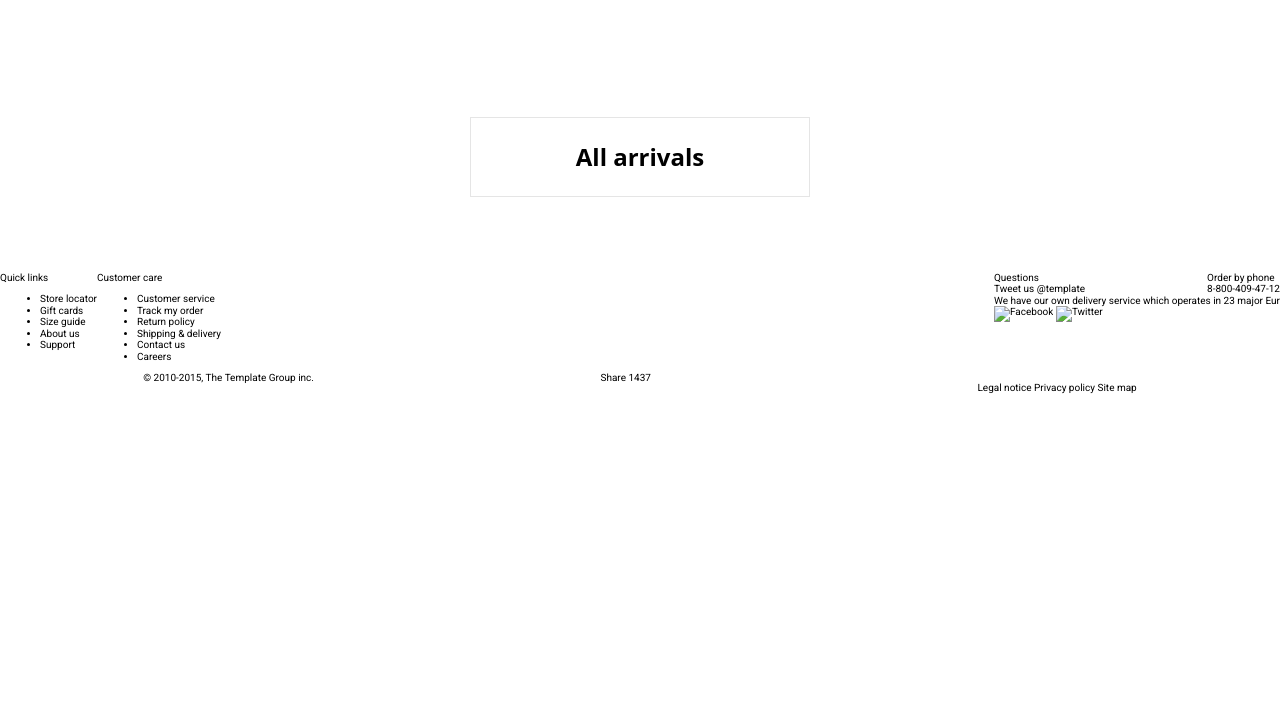
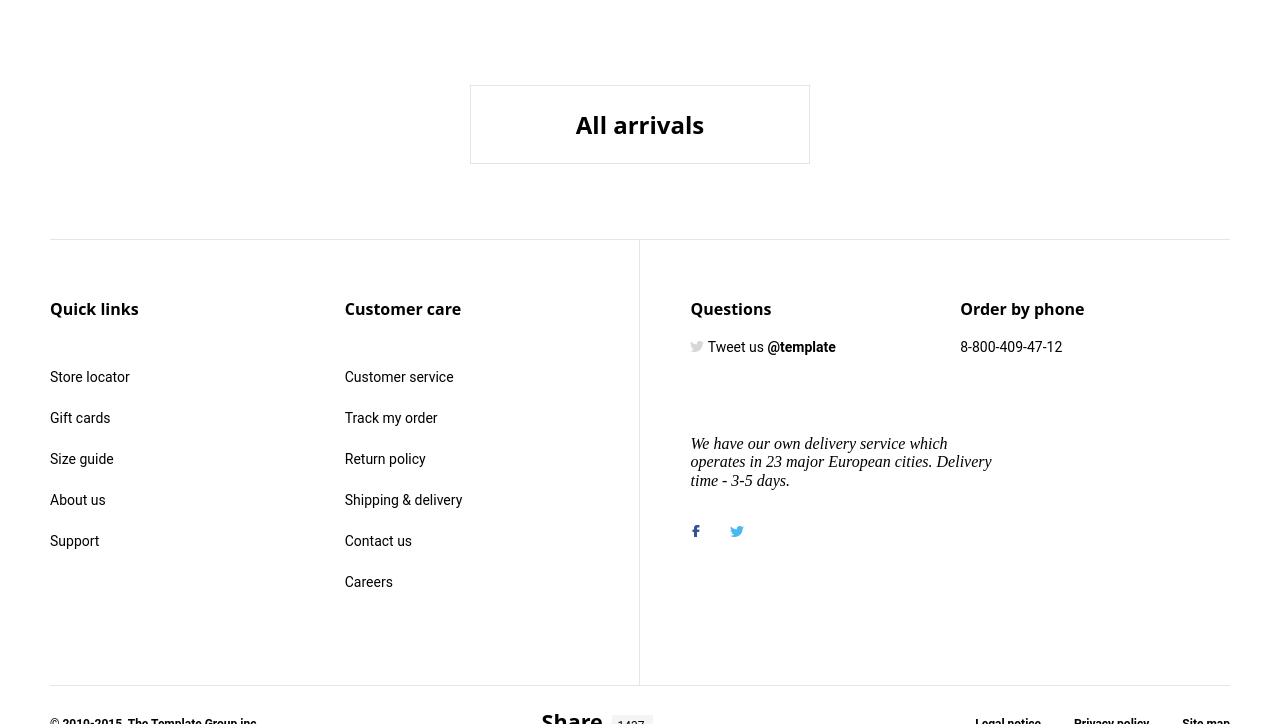
Before and after one commit to rademax/final_project, a plain HTML site: page start.html in a window 1280 px wide. Shown: the part 2076-2800 px from the top of the page. Before the commit the page ends 2480 px from the top, so only its background shows below. Drawn offline with nearby package versions, Linux system fonts and the light colour scheme.

Commit message:
Finish start page

```diff
--- a/css/main.css
+++ b/css/main.css
@@ -1,16 +1,10 @@
 @charset "UTF-8";
-
-@import url('https://fonts.googleapis.com/css?family=Roboto:400,700');
 
 html {
     width: 100%;
 }
 
 body {
-    margin: 0 auto;
-    min-width: 1006px;
-    width: auto;
-    max-width: 1300px;
     font-family: 'Roboto', sans-serif;
     font-size: 10px;
 }
@@ -20,10 +14,12 @@ a {
     color: #000000;
 }
 
+.wrap {
+    margin: 0 auto;
+    max-width: 1180px;
+}
+
 .header {
-    min-width: 1006px;
-    width: auto;
-    max-width: 1180px;
     margin: 0 auto;
     padding-top: 20px;
 }
@@ -80,8 +76,7 @@ a {
 
 .menu__list li {
     display: inline;
-    /*padding-right: 60px;*/
-    padding-right: 4em;
+    margin-right: 4em;
 }
 
 .menu__list li:last-child {
@@ -108,12 +103,14 @@ a {
 }
 
 .slider {
+    margin: 0 auto;
+    max-width: 1300px;
     position: relative;
-    max-width: 1300px;
 }
 
 .slider__list {
-    border: 1px solid #e5e5e5;
+    border-top: 1px solid #e5e5e5;
+    border-bottom: 1px solid #e5e5e5;
 }
 
 .slider__item {
@@ -129,6 +126,7 @@ a {
 }
 
 .slider__item-link img {
+    display: block;
     text-align: center;
     min-width: 1006px;
     width: 100%;
@@ -141,7 +139,7 @@ a {
     justify-content: center;
     align-items: center;
     text-align: center;
-    top: 330px;
+    top: calc(50% - 110px);
     height: 110px;
     width: 35px;
     color: #ffffff;
@@ -187,8 +185,9 @@ a {
 
 .banner {
     position: relative;
-    width: 52%;
-    border: 1px solid #e5e5e5;
+    width: 50%;
+    border-top: 1px solid #e5e5e5;
+    border-bottom: 1px solid #e5e5e5;
 }
 
 .banner__properties {
@@ -213,6 +212,7 @@ a {
 }
 
 .banner__item-link img {
+    display: block;
     width: 100%;
 }
 
@@ -276,7 +276,6 @@ a {
 }
 
 .new-products__all-products {
-
     margin: 120px auto 0;
     display: block;
     box-sizing: border-box;
@@ -296,15 +295,46 @@ a {
 .footer__navigation {
     display: flex;
     justify-content: space-between;
+    border-top: 1px solid #e5e5e5;
+    border-bottom: 1px solid #e5e5e5;
+}
+
+.footer__left, .footer__right {
+    width: 50%;
+    padding-bottom: 70px;
 }
 
 .footer__left {
     display: flex;
     justify-content: space-between;
+    border-right: 1px solid #e5e5e5;
 }
 
-.footer__right {
+.footer__menu {
+    width: 50%;
+}
 
+.footer__title {
+    margin-top: 60px;
+    font-family: 'Open Sans', sans-serif;
+    font-weight: 700;
+    font-size: 1.6em;
+}
+
+.footer__menu-list {
+    margin-top: 50px;
+    padding-left: 0;
+}
+
+.footer__menu-list li {
+    list-style: none;
+    margin-bottom: 25px;
+    font-family: 'Roboto', sans-serif;
+    font-size: 1.4em;
+}
+
+.footer__menu-list a:hover {
+    border-bottom: 1px solid #000000;
 }
 
 .footer__contacts {
@@ -314,9 +344,82 @@ a {
 
 .footer__additional {
     display: flex;
-    justify-content: space-around;
+    justify-content: space-between;
+    align-items: center;
 }
 
 .footer__links-list li {
     display: inline-block;
 }
+
+.footer__right {
+    box-sizing: border-box;
+    padding-left: 50px;
+}
+
+.footer__block {
+    width: 50%;
+    /*padding-left: 50px;*/
+}
+
+.footer__link-tweet, .footer__link-phone {
+    display: inline-block;
+    margin-top: 20px;
+    font-family: 'Roboto', sans-serif;
+    font-size: 1.4em;
+}
+
+.footer__link-tweet span {
+    font-weight: 700;
+}
+
+.footer__description {
+    margin-top: 80px;
+    width: 305px;
+    font-family: 'Times New Roman', sans-serif;
+    font-style: italic;
+    font-size: 1.6em;
+}
+
+.footer__social {
+    margin-top: 35px;
+}
+
+.footer__social .footer__link {
+    margin-right: 25px;
+}
+
+.footer__additional {
+    padding: 20px 0;
+    font-family: 'Roboto', sans-serif;
+    font-size: 1.2em;
+    font-weight: 700;
+}
+
+.footer__share-link {
+    font-family: 'Open Sans', sans-serif;
+    font-size: 1.8em;
+}
+
+.footer__share-link .counter {
+    display: inline-block;
+    width: 45px;
+    height: 20px;
+    padding-top: 5px;
+    text-align: center;
+    font-family: 'Roboto', sans-serif;
+    font-size: 12px;
+    font-weight: 400;
+}
+
+.footer__share-link .counter {
+    background-image: url('../img/share_bg.png');
+}
+
+.footer__links-list li {
+    padding-right: 30px;
+}
+
+.footer__links-list li:last-child {
+    padding-right: 0;
+}
--- a/start.html
+++ b/start.html
@@ -9,7 +9,7 @@
   <link rel="stylesheet" href="css/main.css">
 </head>
 <body>
-  <header class="header header--main">
+  <header class="header header--main wrap">
     <div class="header__top">
       <a href="#" class="header__logo-link">Template</a>
       <div class="header--right">
@@ -59,6 +59,7 @@
     </ul>
   </section>
 
+  <div class="wrap">
     <section class="banners">
       <div class="banner">
         <a class="banner__item-link" href="#"><img src="/img/banners/banner_left.jpg" alt="Banner left"></a>
@@ -134,7 +135,7 @@
             </ul>
           </nav>
           <nav class="footer__menu">
-          <div class="footer__menu-title">Customer care</div>
+            <div class="footer__title">Customer care</div>
             <ul class="footer__menu-list">
               <li><a href="#">Customer service</a></li>
               <li><a href="#">Track my order</a></li>
@@ -149,26 +150,25 @@
           <div class="footer__contacts">
             <div class="footer__block">
               <div class="footer__title">Questions</div>
-            <div class="footer__icon"></div>
-            <a class="footer__link" href="#">Tweet us <span>@template</span></a>
+              <a class="footer__link-tweet" href="#"><img src="/img/icon_tweet.png" alt="Tweet us"> Tweet us <span>@template</span></a>
             </div>
             <div class="footer__block">
               <div class="footer__title">Order by phone</div>
-            <a class="phone" href="tel: +8-800-409-47-12">8-800-409-47-12</a>
+              <a class="footer__link-phone" href="tel: +8-800-409-47-12">8-800-409-47-12</a>
             </div>
           </div>
           <div class="footer__description">
-          We have our own delivery service which operates in 23 major Eur
+              We have our own delivery service which operates in 23 major European cities. Delivery time - 3-5 days.
           </div>
           <div class="footer__social">
-          <a href="#" class="footer__link"><img src="" alt="Facebook"></a>
-          <a href="#" class="footer__link"><img src="" alt="Twitter"></a>
+            <a href="#" class="footer__link"><img src="/img/icon_fb.png" alt="Facebook"></a>
+            <a href="#" class="footer__link"><img src="/img/icon_tw.png" alt="Twitter"></a>
           </div>
         </div>
       </div>
       <div class="footer__additional">
         <div class="footer__copyright">© 2010-2015, The Template Group inc.</div>
-      <div class="footer__share">Share <span class="counter">1437</span></div>
+        <a href="" class="footer__share-link">Share <span class="counter">1437</span></a>
         <div class="footer__links">
           <ul class="footer__links-list">
             <li><a href="#">Legal notice</a></li>
@@ -178,6 +178,7 @@
         </div>
       </div>
     </footer>
+  </div>
   <script src="js/start.js"></script>
 </body>
 </html>
```
Also changed, not shown: img/icon_bag.png (added), img/icon_fb.png (added), img/icon_tw.png (added), img/icon_tweet.png (added), img/product2.jpg (added), img/product3.jpg (added), img/product4.jpg (added), img/share_bg.png (added). Lines whose indentation alone changed are shown as unchanged.
